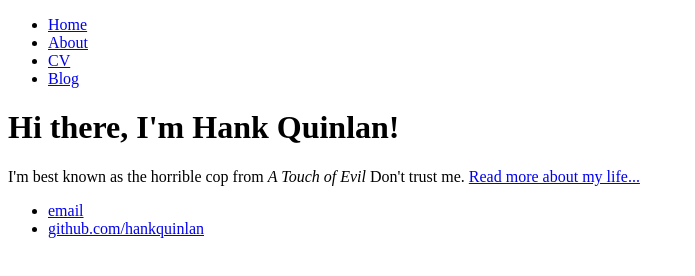
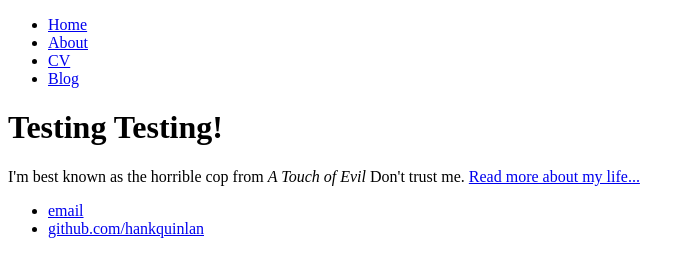
Before and after one commit to Xun-Yang/Xun-Yang.github.io, a plain HTML site: page index.html in a window 1280 px wide. Shown: the whole page, without its empty margins (0-695 px from the left). Drawn offline with Linux system fonts and the light colour scheme.

Commit message:
Update index.html

```diff
--- a/index.html
+++ b/index.html
@@ -14,7 +14,7 @@
 		</nav>
 		<div class="container">
     		<div class="blurb">
-        		<h1>Hi there, I'm Hank Quinlan!</h1>
+        		<h1>Testing Testing!</h1>
 				<p>I'm best known as the horrible cop from <em>A Touch of Evil</em> Don't trust me. <a href="/about">Read more about my life...</a></p>
     		</div><!-- /.blurb -->
 		</div><!-- /.container -->
```
